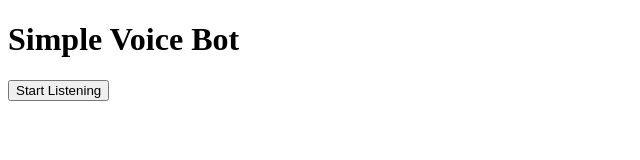
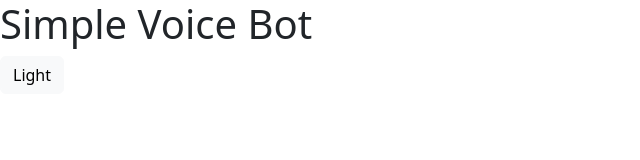
Before and after one commit to devoide/hackathonvoicebot, a website: page index.html in a window 1280 px wide. Shown: the whole page, without its empty margins (0-640 px from the left). Drawn offline with nearby package versions, Linux system fonts and the light colour scheme.

Commit message:
added bootstrap

```diff
--- a/index.html
+++ b/index.html
@@ -2,12 +2,14 @@
 <html lang="en">
 <head>
   <meta charset="UTF-8">
-  <meta name="viewport" content="width=device-width, initial-scale=1.0">
+  <meta name="viewport" content="width=device-width, initial-scale=1">
+  <link href="https://cdn.jsdelivr.net/npm/bootstrap@5.3.3/dist/css/bootstrap.min.css" rel="stylesheet" integrity="sha384-QWTKZyjpPEjISv5WaRU9OFeRpok6YctnYmDr5pNlyT2bRjXh0JMhjY6hW+ALEwIH" crossorigin="anonymous">
+  <script src="https://cdn.jsdelivr.net/npm/bootstrap@5.3.3/dist/js/bootstrap.bundle.min.js" integrity="sha384-YvpcrYf0tY3lHB60NNkmXc5s9fDVZLESaAA55NDzOxhy9GkcIdslK1eN7N6jIeHz" crossorigin="anonymous"></script>
+  <script src="voicebot.js"></script>
   <title>Simple Voice Bot</title>
 </head>
 <body>
-<h1>Simple Voice Bot</h1>
-<button id="start-btn">Start Listening</button>
-<script src="voicebot.js"></script>
+  <h1>Simple Voice Bot</h1>
+  <button type="button" class="btn btn-light">Light</button>
 </body>
 </html>
--- /dev/null
+++ b/package.json
@@ -0,0 +1,5 @@
+{
+  "dependencies": {
+    "bootstrap": "^5.3.3"
+  }
+}
```
Also changed, not shown: 1 other file.
